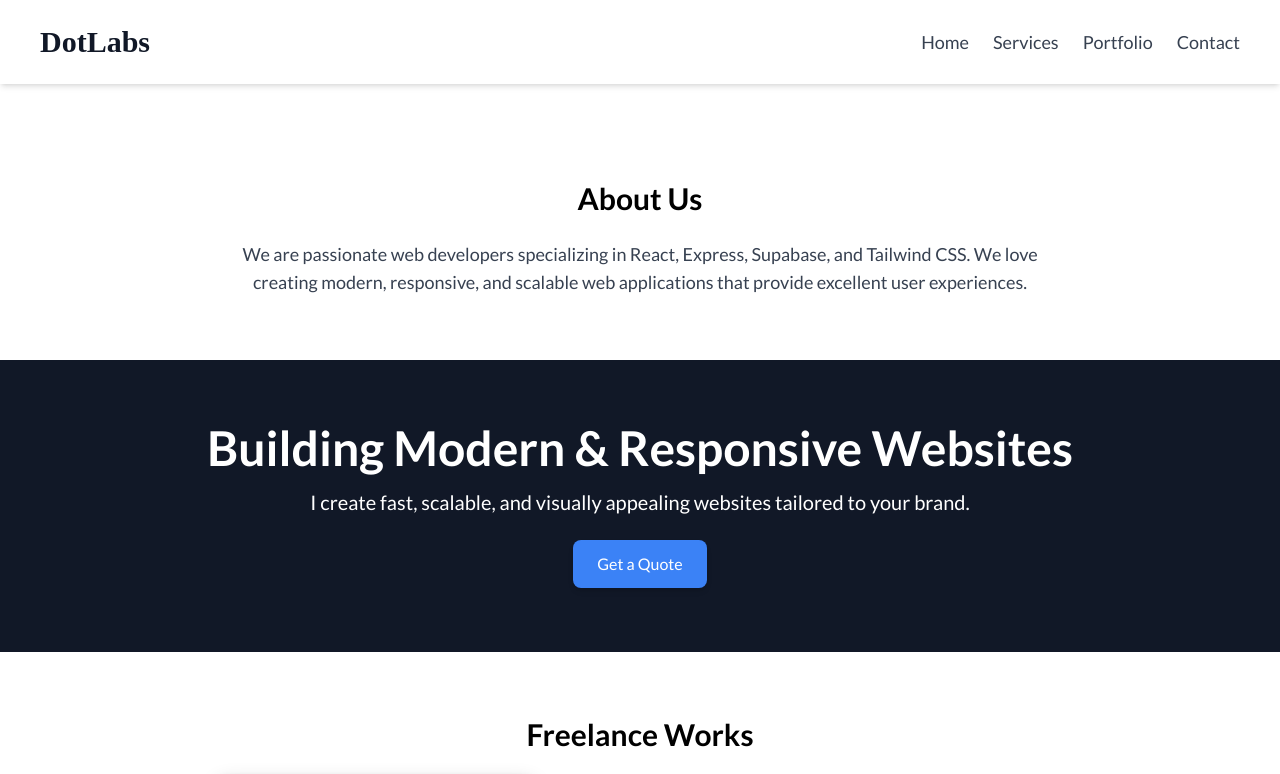
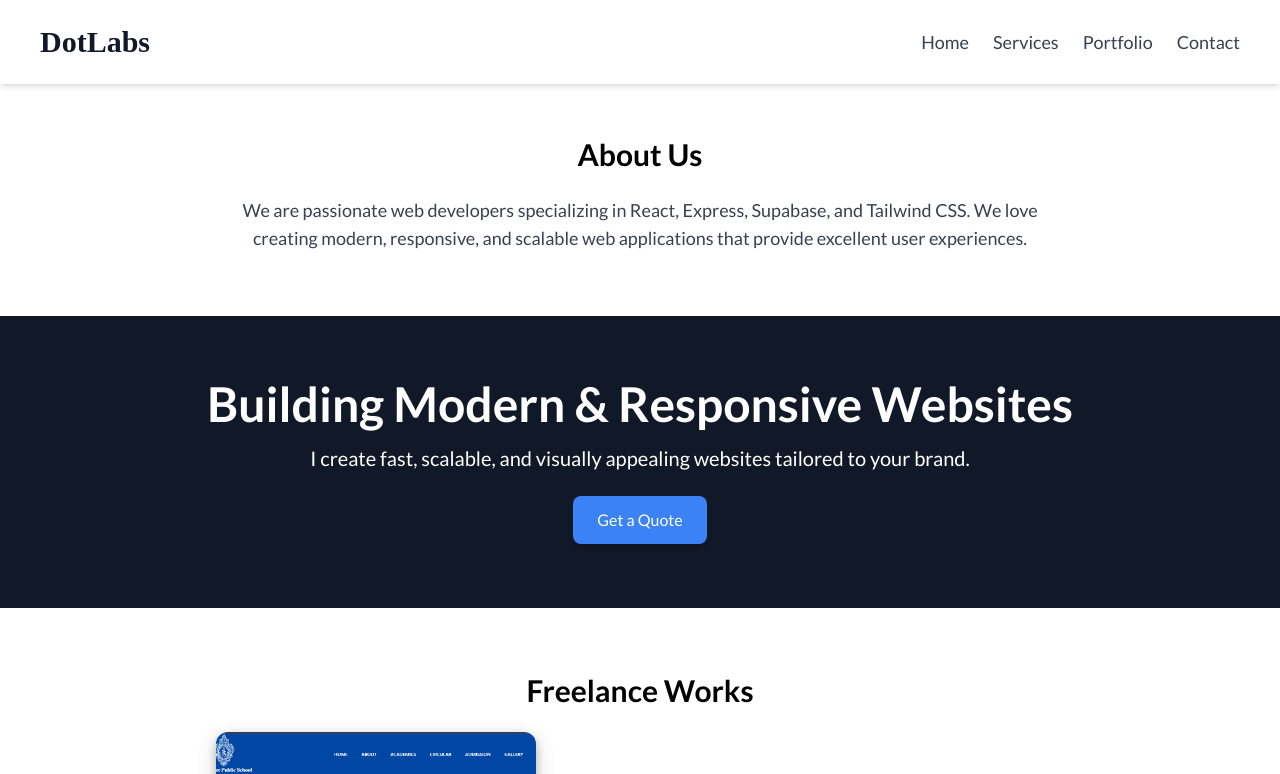
Before and after one commit to Nikhil4002-50-82/DotLabs, a React (Vite) app in the folder client/: page / in a window 1280 px wide. Shown: the top 774 px of the page. Built offline with nearby package versions, Linux system fonts and the light colour scheme; a web font is replaced by a local one.

Commit message:
fixed header

```diff
--- a/client/src/components/Header.tsx
+++ b/client/src/components/Header.tsx
@@ -6,7 +6,7 @@ const Header: React.FC = () => {
     setIsMenuOpen(!isMenuOpen);
   };
   return (
-    <div className="w-full px-4 sm:px-6 md:px-10 py-4 sm:py-6 mb-2 flex justify-between items-center shadow-md">
+    <div className="fixed top-0 left-0 z-50 bg-white w-full px-4 sm:px-6 md:px-10 py-4 sm:py-6 mb-2 flex justify-between items-center shadow-md">
       <h1 className="font-DotLabs text-2xl sm:text-3xl text-gray-900 font-bold">
         DotLabs
       </h1>
--- a/client/src/components/Home.tsx
+++ b/client/src/components/Home.tsx
@@ -8,7 +8,7 @@ const Home: React.FC = () => {
   return (
     <div>
       <Header />
-      <div className="h-auto my-4 sm:my-6 md:my-8">
+      <div className="h-auto pt-10 my-4 sm:my-6 md:my-8">
         <section className="py-16 px-6 max-w-4xl mx-auto text-center">
           <h2 className="text-3xl font-bold mb-6">About Us</h2>
           <p className="text-lg text-gray-700">
```
